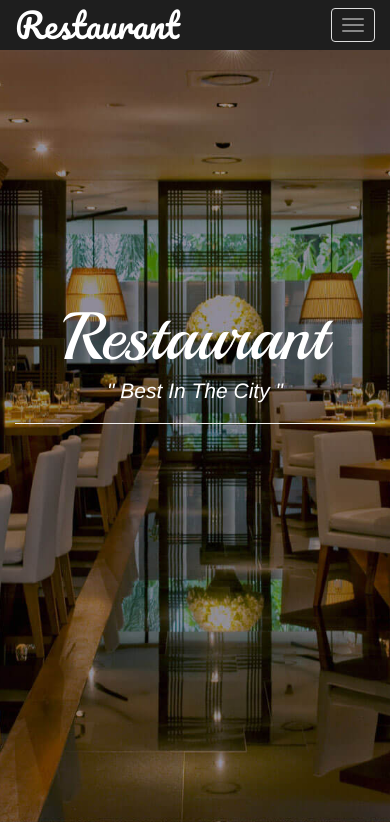
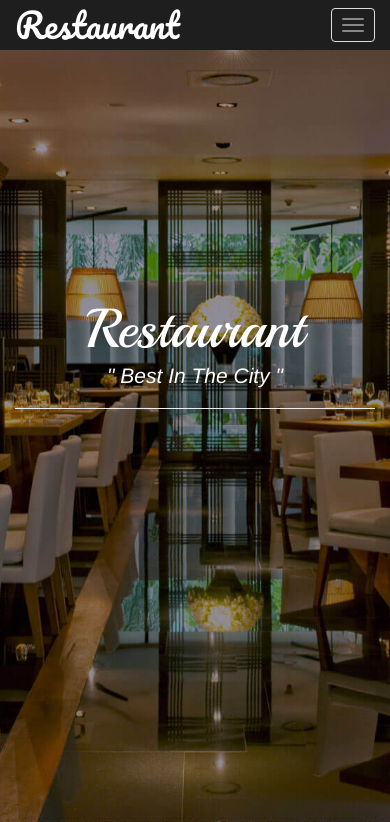
Before and after one commit to prathmeshchavan55/hotelwebsite, a PHP site: page / in a window 390 px wide. Shown: the top 822 px of the page. Run offline with PHP 8.4, Linux system fonts and the light colour scheme.

Commit message:
Update main.css

```diff
--- a/css/main.css
+++ b/css/main.css
@@ -589,7 +589,7 @@ MEDIA QUERIES MOBILE
 
 @media (max-width: 660px) {
     .top-title {
-        font-size: 67px;
+        font-size: 55px;
     }
 
     .second-title {
```
